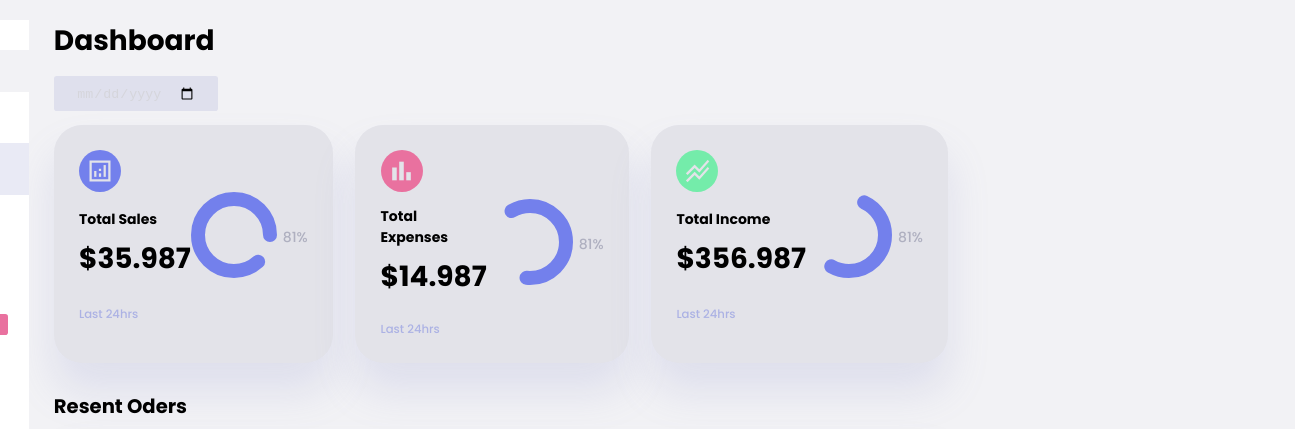
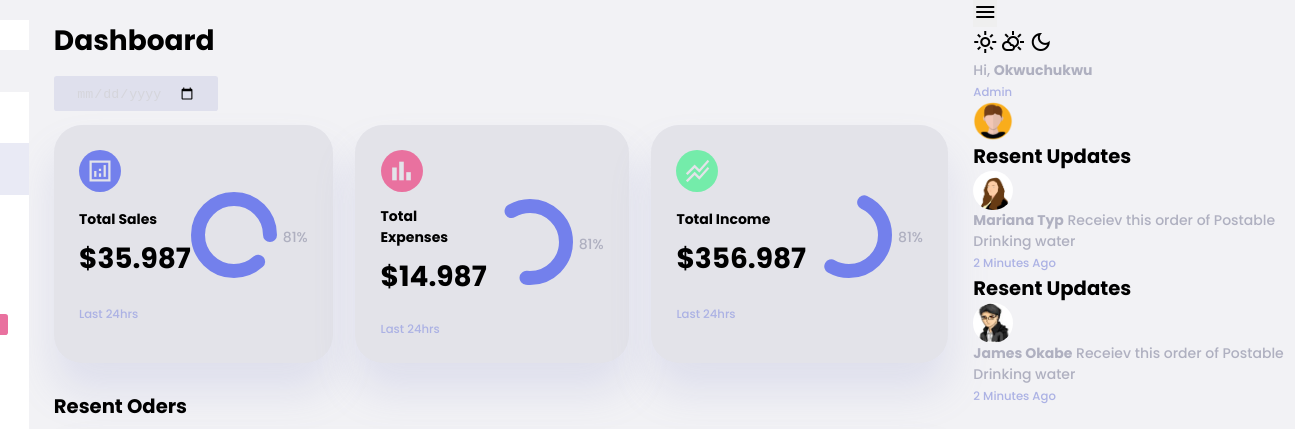
Before and after one commit to ujuadimora-dev/dashboard, a plain HTML site: page index.html in a window 1280 px wide. Shown: the top 429 px of the page, 1295 px wide, since content can reach past the window. Drawn offline with nearby package versions, Linux system fonts and the light colour scheme.

Commit message:
markup for right(update)

```diff
--- a/index.html
+++ b/index.html
@@ -204,6 +204,53 @@
                 <a href="#">Show all</a>
             </div>
         </main>
+
+        <div class="right">
+            <div class="top">
+                <button id="menu-btn">
+                    <span class="material-symbols-sharp">menu</span>
+                </button>
+                <div class="theme-toggler">
+                    <span class="material-symbols-sharp">light_mode</span>
+                    <span class="material-symbols-sharp">partly_cloudy_day</span>
+                    <span class="material-symbols-sharp">dark_mode</span>
+                </div>
+                <div class="profile">
+                    <div class="info">
+                        <p> Hi, <b>Okwuchukwu</b></p>
+                        <small class="text-muted">Admin</small>
+                    </div>
+                    <div class="profile-img">
+                        <img src="./assets/images/pic2.png" alt="profils photo">
+
+                    </div>
+
+                </div>
+            </div>
+            <!-- end of the-left top-->
+            <div class="recent-updates">
+                <h2> Resent Updates</h2>
+                <div class="updates">
+                    <div class="profile-img">
+                        <img src="./assets/images/Pict4.jpg" alt="profile photo">
+                    </div>
+                    <div class="message"></div>
+                    <p><b>Mariana Typ</b> Receiev this order of Postable Drinking water</p>
+                    <small class="text-muted">2 Minutes Ago</small>
+                </div>
+            </div>
+            <div class="recent-updates">
+                <h2> Resent Updates</h2>
+                <div class="updates">
+                    <div class="profile-img">
+                        <img src="./assets/images/pic3.jpg" alt="profile photo">
+                    </div>
+                    <div class="message"></div>
+                    <p><b>James Okabe</b> Receiev this order of Postable Drinking water</p>
+                    <small class="text-muted">2 Minutes Ago</small>
+                </div>
+            </div>
+        </div>
     </div>
 
     <script src="./assets/js/script.js"></script>
```
